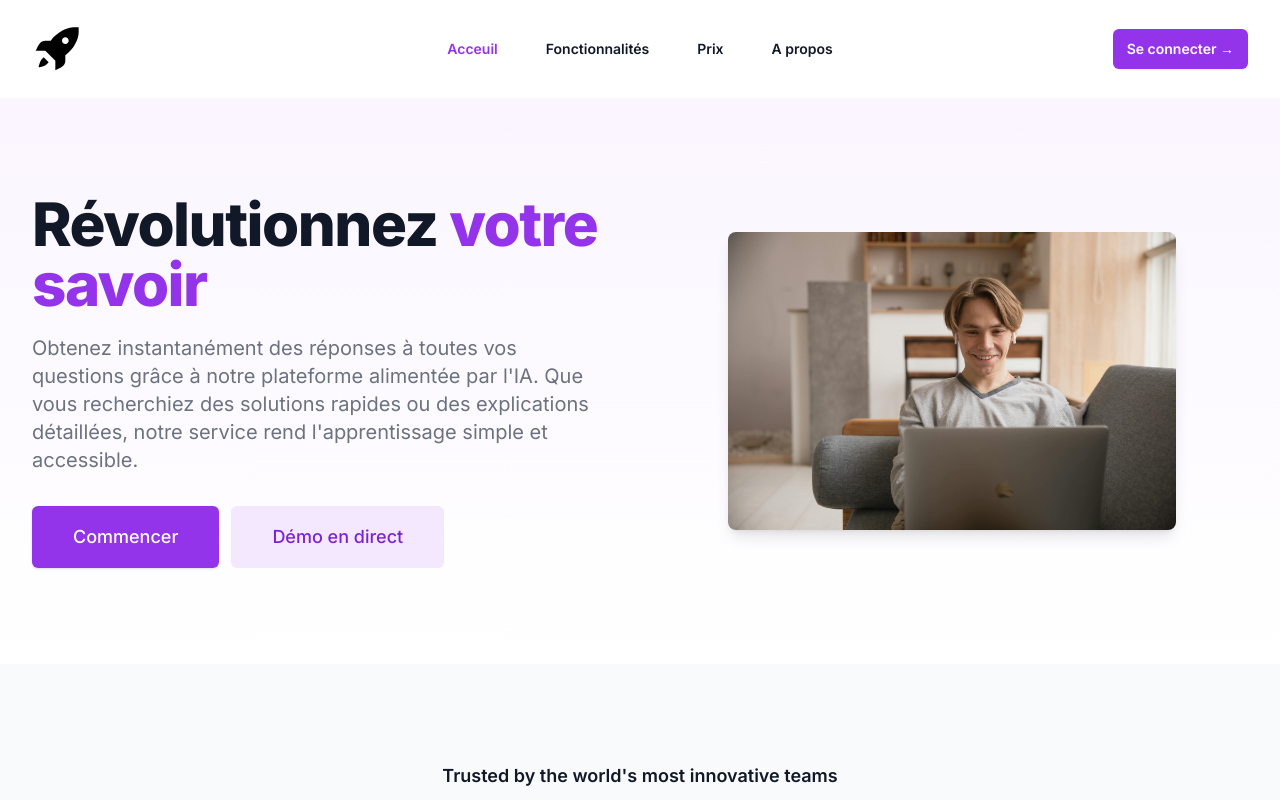
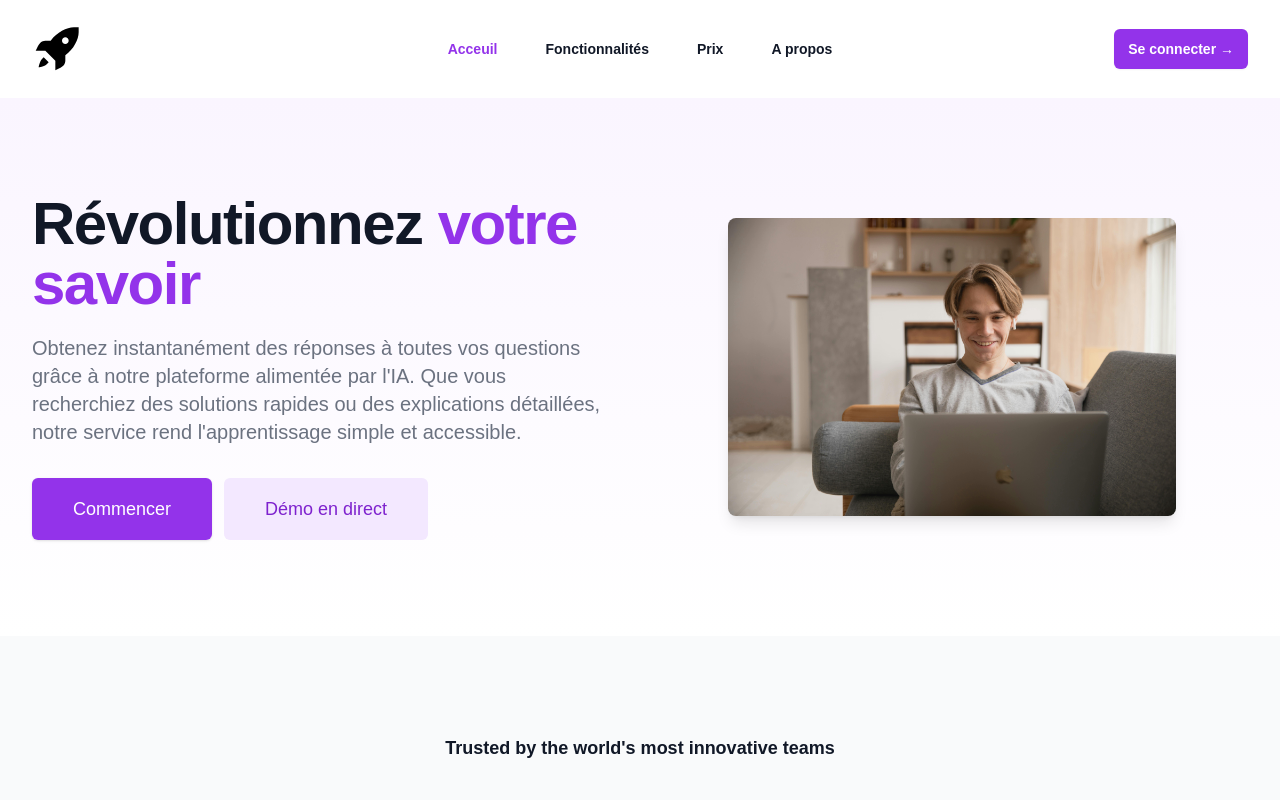
Before and after one commit to Osiris8/nextai, a Next.js app: page / in a window 1280 px wide. Shown: the top 800 px of the page. Built offline with nearby package versions, Linux system fonts and the light colour scheme.

Commit message:
use nextjs new font

```diff
--- a/app/layout.tsx
+++ b/app/layout.tsx
@@ -1,8 +1,17 @@
 import type { Metadata } from "next";
-import { Inter } from "next/font/google";
+import localFont from "next/font/local";
 import "./globals.css";
 
-const inter = Inter({ subsets: ["latin"] });
+const geistSans = localFont({
+  src: "./fonts/GeistVF.woff",
+  variable: "--font-geist-sans",
+  weight: "100 900",
+});
+const geistMono = localFont({
+  src: "./fonts/GeistMonoVF.woff",
+  variable: "--font-geist-mono",
+  weight: "100 900",
+});
 
 export const metadata: Metadata = {
   title: "Create Next App",
@@ -16,7 +25,11 @@
 }>) {
   return (
     <html lang="en">
-      <body className={inter.className}>{children}</body>
+      <body
+        className={`${geistSans.variable} ${geistMono.variable} antialiased`}
+      >
+        {children}
+      </body>
     </html>
   );
 }
```
